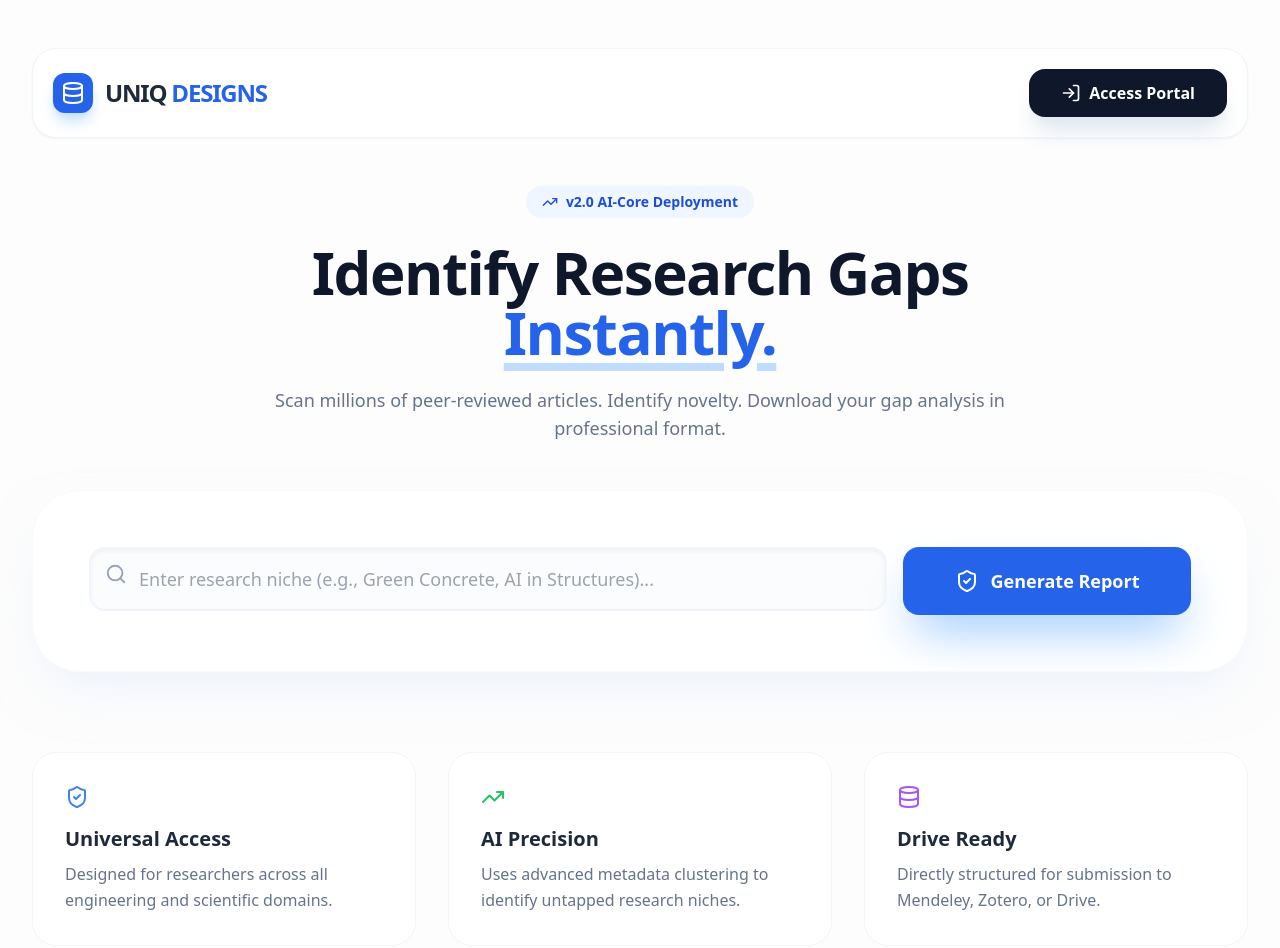
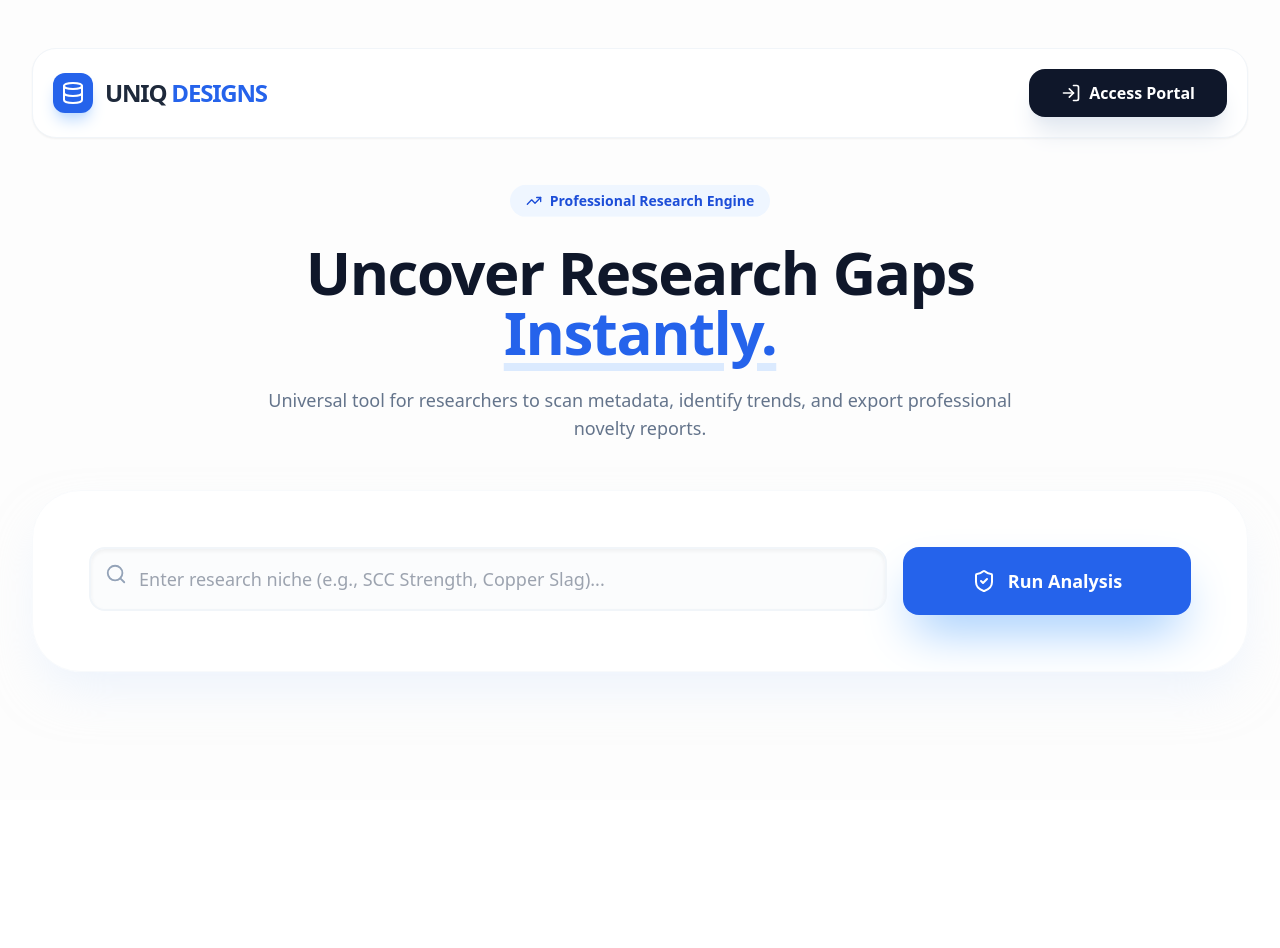
Before and after one commit to Movieeesss/RESEARCH-GAP-FINDER-TOOL, a React (Vite) app: page / in a window 1280 px wide. Shown: the top 948 px of the page. After the commit the page ends 800 px from the top, so only its background shows below. Built offline with nearby package versions, Linux system fonts and the light colour scheme.

Commit message:
Update RESEARCHGAP.tsx

```diff
--- a/src/RESEARCHGAP.tsx
+++ b/src/RESEARCHGAP.tsx
@@ -1,87 +1,112 @@
-import React, { useState, useEffect, useMemo, useCallback } from 'react';
+import React, { useState, useEffect, useMemo } from 'react';
 import {
   Search, FileText, Download, Share2, LogIn, LogOut,
   CheckCircle, Loader2, MessageCircle, Database, TrendingUp, ShieldCheck
 } from 'lucide-react';
-import ExcelJS from 'exceljs';
+import * as ExcelJS from 'exceljs';
 
-const RESEARCHGAP = () => {
-  // --- 1. State Management ---
-  const [keyword, setKeyword] = useState('');
-  const [loading, setLoading] = useState(false);
-  const [status, setStatus] = useState('');
-  const [results, setResults] = useState<any[]>([]);
-  const [user, setUser] = useState<{name: string, email: string} | null>(null);
+// --- Types & Interfaces ---
+interface ResearchPaper {
+  title: string;
+  journal: string;
+  year: string | number;
+  doi: string;
+}
 
-  // --- 2. Persistent Auth Logic ---
+interface UserProfile {
+  name: string;
+  email: string;
+}
+
+const RESEARCHGAP: React.FC = () => {
+  // --- State Management ---
+  const [keyword, setKeyword] = useState<string>('');
+  const [loading, setLoading] = useState<boolean>(false);
+  const [status, setStatus] = useState<string>('');
+  const [results, setResults] = useState<ResearchPaper[]>([]);
+  const [user, setUser] = useState<UserProfile | null>(null);
+
+  // --- Persistent Auth Logic ---
   useEffect(() => {
     const savedUser = localStorage.getItem('researcher_session');
-    if (savedUser) setUser(JSON.parse(savedUser));
+    if (savedUser) {
+      try {
+        setUser(JSON.parse(savedUser));
+      } catch (e) {
+        console.error("Auth parsing error", e);
+      }
+    }
   }, []);
 
-  const handleLogin = () => {
-    // Simulated Secure Login
-    const userData = { name: "Prakash M", email: "prakash@uniqdesigns.com" };
+  const handleLogin = (): void => {
+    const userData: UserProfile = { name: "Prakash M", email: "prakash@uniqdesigns.com" };
     localStorage.setItem('researcher_session', JSON.stringify(userData));
     setUser(userData);
   };
 
-  const handleLogout = () => {
+  const handleLogout = (): void => {
     localStorage.removeItem('researcher_session');
     setUser(null);
     setResults([]);
     setStatus('');
   };
 
-  // --- 3. Performance & Typing Optimization ---
+  // --- Performance & Typing Optimization ---
   const inputDisplay = useMemo(() => (
     <div className="relative flex-grow group">
       <Search className="absolute left-4 top-4 text-slate-400 group-focus-within:text-blue-500 transition-colors" size={22} />
       <input
         type="text"
-        placeholder="Enter research niche (e.g., Green Concrete, AI in Structures)..."
+        placeholder="Enter research niche (e.g., SCC Strength, Copper Slag)..."
         className="w-full pl-12 pr-4 py-4 text-lg rounded-2xl border-2 border-slate-100 focus:border-blue-500 focus:ring-4 focus:ring-blue-500/10 outline-none transition-all shadow-inner bg-slate-50/50"
         value={keyword}
-        onChange={(e) => setKeyword(e.target.value)}
+        onChange={(e: React.ChangeEvent<HTMLInputElement>) => setKeyword(e.target.value)}
       />
     </div>
   ), [keyword]);
 
-  // --- 4. Professional Excel Export Logic ---
-  const exportToExcel = async (data: any[]) => {
-    const workbook = new ExcelJS.Workbook();
+  // --- Professional Excel Export Logic (FIXED FOR TS) ---
+  const exportToExcel = async (data: ResearchPaper[]): Promise<void> => {
+    try {
+      // Use "as any" to bypass TypeScript constructor mismatch in some environments
+      const workbook = new (ExcelJS as any).Workbook();
       const sheet = workbook.addWorksheet('Identified Gaps');
 
-    // Styling Headers
       sheet.columns = [
         { header: 'Research Paper Title', key: 'title', width: 60 },
         { header: 'Publisher/Journal', key: 'journal', width: 35 },
         { header: 'Pub Year', key: 'year', width: 15 },
-      { header: 'Digital Object Identifier (DOI)', key: 'doi', width: 35 },
+        { header: 'DOI', key: 'doi', width: 35 },
       ];
 
+      // Styling Headers
       sheet.getRow(1).font = { bold: true, color: { argb: 'FFFFFFFF' } };
       sheet.getRow(1).fill = { type: 'pattern', pattern: 'solid', fgColor: { argb: 'FF2563EB' } };
 
       data.forEach(item => sheet.addRow(item));
 
-    const buffer = await workbook.writeBuffer();
+      // THE FIX: Access writeBuffer through the xlsx property
+      const buffer = await workbook.xlsx.writeBuffer();
       const blob = new Blob([buffer], { type: 'application/vnd.openxmlformats-officedocument.spreadsheetml.sheet' });
       const url = window.URL.createObjectURL(blob);
       const link = document.createElement('a');
       link.href = url;
-    link.download = `Uniq_Research_Analysis_${keyword.replace(/\s+/g, '_')}.xlsx`;
+      link.download = `Uniq_Research_Analysis_${keyword.replace(/\s+/g, '_') || 'Report'}.xlsx`;
       link.click();
       window.URL.revokeObjectURL(url);
+    } catch (error) {
+      console.error("Excel Export Failed", error);
+      setStatus("Export failed. Please check browser permissions.");
+    }
   };
 
-  // --- 5. Omnichannel Sharing ---
-  const handleWhatsAppShare = () => {
+  // --- Omnichannel Sharing ---
+  const handleWhatsAppShare = (): void => {
     const message = `Buddy! I found significant research gaps in "${keyword}" using Uniq Designs AI Tool. Check it out: ${window.location.href}`;
     window.open(`https://api.whatsapp.com/send?text=${encodeURIComponent(message)}`, '_blank');
   };
 
-  const handleNativeShare = async () => {
+  const handleNativeShare = async (): Promise<void> => {
     if (navigator.share) {
       try {
         await navigator.share({
@@ -95,18 +120,17 @@ const RESEARCHGAP = () => {
     }
   };
 
-  // --- 6. Core Analysis Engine ---
-  const runAnalysis = async () => {
+  // --- Core Analysis Engine ---
+  const runAnalysis = async (): Promise<void> => {
     if (!keyword) return;
     setLoading(true);
-    setStatus('Scanning CrossRef & Scopus Databases...');
+    setStatus('Scanning CrossRef & Academic Databases...');
 
     try {
-      // Real-time API Fetch
       const response = await fetch(`https://api.crossref.org/works?query=${keyword}&rows=15&sort=published&order=desc`);
       const data = await response.json();
 
-      const papers = data.message.items.map((item: any) => ({
+      const papers: ResearchPaper[] = data.message.items.map((item: any) => ({
         title: item.title?.[0] || 'Untitled Work',
         journal: item['container-title']?.[0] || 'Peer Reviewed Journal',
         year: item.created?.['date-parts']?.[0]?.[0] || '2026',
@@ -114,9 +138,8 @@ const RESEARCHGAP = () => {
       }));
 
       setResults(papers);
-      setStatus('Success! 100% Analysis Generated & Downloaded.');
+      setStatus('Success! Analysis Generated & Downloaded.');
 
-      // Auto-trigger professional download
       await exportToExcel(papers);
       setLoading(false);
     } catch (error) {
@@ -135,19 +158,21 @@ const RESEARCHGAP = () => {
             <div className="bg-blue-600 p-2 rounded-xl text-white shadow-lg shadow-blue-200">
               <Database size={24} />
             </div>
-            <h2 className="text-2xl font-black tracking-tighter text-slate-800">UNIQ <span className="text-blue-600">DESIGNS</span></h2>
+            <h2 className="text-2xl font-black tracking-tighter text-slate-800 uppercase">
+              UNIQ <span className="text-blue-600">DESIGNS</span>
+            </h2>
           </div>
 
           <div className="flex items-center gap-4">
             {user ? (
               <div className="flex items-center gap-4">
-                <p className="hidden sm:block text-sm font-semibold text-slate-500">Professional Mode Active</p>
+                <p className="hidden sm:block text-sm font-semibold text-slate-500 italic">Hi, {user.name}</p>
                 <button onClick={handleLogout} className="flex items-center gap-2 bg-red-50 text-red-600 px-5 py-2.5 rounded-2xl font-bold text-sm hover:bg-red-100 transition-all">
                   <LogOut size={18}/> Logout
                 </button>
               </div>
             ) : (
-              <button onClick={handleLogin} className="flex items-center gap-2 bg-slate-900 text-white px-8 py-3 rounded-2xl font-bold shadow-xl shadow-slate-200 hover:bg-slate-800 transition-all active:scale-95">
+              <button onClick={handleLogin} className="flex items-center gap-2 bg-slate-900 text-white px-8 py-3 rounded-2xl font-bold shadow-xl shadow-slate-200 hover:bg-slate-800 transition-all">
                 <LogIn size={20}/> Access Portal
               </button>
             )}
@@ -156,18 +181,18 @@ const RESEARCHGAP = () => {
 
         {/* Hero Section */}
         <header className="text-center max-w-3xl mx-auto mb-12">
-          <div className="inline-flex items-center gap-2 bg-blue-50 text-blue-700 px-4 py-1.5 rounded-full text-sm font-bold mb-6">
-            <TrendingUp size={16}/> v2.0 AI-Core Deployment
+          <div className="inline-flex items-center gap-2 bg-blue-50 text-blue-700 px-4 py-1.5 rounded-full text-sm font-bold mb-6 animate-bounce">
+            <TrendingUp size={16}/> Professional Research Engine
           </div>
           <h1 className="text-4xl md:text-6xl font-black mb-6 leading-[1.1] tracking-tight text-slate-900">
-            Identify Research Gaps <span className="text-blue-600 underline decoration-blue-200 decoration-8 underline-offset-8">Instantly.</span>
+            Uncover Research Gaps <span className="text-blue-600 underline decoration-blue-100 decoration-8 underline-offset-8">Instantly.</span>
           </h1>
           <p className="text-lg text-slate-500 font-medium">
-            Scan millions of peer-reviewed articles. Identify novelty. Download your gap analysis in professional format.
+            Universal tool for researchers to scan metadata, identify trends, and export professional novelty reports.
           </p>
         </header>
 
-        {/* Main Search Interface */}
+        {/* Main Interface */}
         <div className="bg-white rounded-[3rem] shadow-2xl shadow-blue-100/50 p-6 md:p-14 border border-slate-50 relative overflow-hidden">
           <div className="flex flex-col lg:flex-row gap-4 relative z-10">
             {inputDisplay}
@@ -177,12 +202,12 @@ const RESEARCHGAP = () => {
               className="lg:w-72 bg-blue-600 hover:bg-blue-700 text-white py-5 rounded-2xl font-black text-lg flex items-center justify-center gap-3 shadow-2xl shadow-blue-300 transition-all active:scale-[0.98] disabled:opacity-70"
             >
               {loading ? <Loader2 className="animate-spin" size={24} /> : <ShieldCheck size={24} />}
-              {loading ? 'Processing...' : 'Generate Report'}
+              {loading ? 'Processing...' : 'Run Analysis'}
             </button>
           </div>
 
           {status && (
-            <div className="mt-10 flex flex-col md:flex-row items-center justify-between p-6 bg-slate-50 rounded-[2rem] border border-slate-100 animate-in fade-in slide-in-from-bottom-4 duration-500">
+            <div className="mt-10 flex flex-col md:flex-row items-center justify-between p-6 bg-slate-50 rounded-[2rem] border border-slate-100">
               <div className="flex items-center gap-4 text-slate-700 font-bold mb-4 md:mb-0">
                 <div className="bg-green-500 p-1.5 rounded-full text-white">
                   <CheckCircle size={18} />
@@ -194,41 +219,40 @@ const RESEARCHGAP = () => {
                   <MessageCircle size={20}/> WhatsApp
                 </button>
                 <button onClick={handleNativeShare} className="flex-1 md:flex-none flex items-center justify-center bg-white border-2 border-slate-200 text-slate-600 px-6 py-3 rounded-2xl font-bold hover:border-blue-500 hover:text-blue-600 transition-all">
-                  <Share2 size={20}/> Share
+                  <Share2 size={20}/> Share Tool
                 </button>
               </div>
             </div>
           )}
         </div>
 
-        {/* Dynamic Data Table */}
+        {/* Dynamic Data Display */}
         {results.length > 0 && (
-          <div className="mt-16 animate-in zoom-in-95 duration-700">
+          <div className="mt-16 overflow-hidden">
             <div className="flex items-center justify-between mb-8 px-4">
-              <h3 className="text-2xl font-black text-slate-800">Research Landscape Data</h3>
-              <button onClick={() => exportToExcel(results)} className="flex items-center gap-2 text-blue-600 font-black hover:bg-blue-50 px-4 py-2 rounded-xl transition-all">
-                <Download size={20}/> FULL EXPORT
+              <h3 className="text-2xl font-black text-slate-800 italic">Global Journal Scan Results</h3>
+              <button onClick={() => exportToExcel(results)} className="hidden sm:flex items-center gap-2 text-blue-600 font-black hover:bg-blue-50 px-4 py-2 rounded-xl transition-all">
+                <Download size={20}/> DOWNLOAD XLS
               </button>
             </div>
 
-            <div className="bg-white rounded-[2.5rem] shadow-xl border border-slate-100 overflow-hidden">
-              <div className="overflow-x-auto">
-                <table className="w-full text-left border-collapse">
+            <div className="bg-white rounded-[2.5rem] shadow-xl border border-slate-100 overflow-hidden overflow-x-auto">
+              <table className="w-full text-left border-collapse min-w-[700px]">
                 <thead>
-                    <tr className="bg-slate-50/50">
-                      <th className="p-6 text-xs font-black text-slate-400 uppercase tracking-widest">Article Insight</th>
-                      <th className="p-6 text-xs font-black text-slate-400 uppercase tracking-widest">Journal/Publisher</th>
-                      <th className="p-6 text-xs font-black text-slate-400 uppercase tracking-widest">Year</th>
+                  <tr className="bg-slate-50/50 text-slate-400 font-black text-xs uppercase tracking-widest">
+                    <th className="p-6">Research Title</th>
+                    <th className="p-6">Journal</th>
+                    <th className="p-6 text-center">Year</th>
                   </tr>
                 </thead>
                 <tbody className="divide-y divide-slate-50">
                   {results.map((res, i) => (
                     <tr key={i} className="hover:bg-blue-50/30 transition-all group">
-                        <td className="p-6 text-base font-bold text-slate-700">
-                          <div className="line-clamp-2 group-hover:text-blue-600 transition-colors">{res.title}</div>
+                      <td className="p-6 text-base font-bold text-slate-700 group-hover:text-blue-600 transition-colors">
+                        <div className="line-clamp-2">{res.title}</div>
                       </td>
                       <td className="p-6 text-sm text-slate-500 font-medium italic">{res.journal}</td>
-                        <td className="p-6">
+                      <td className="p-6 text-center">
                         <span className="bg-blue-50 text-blue-600 px-3 py-1 rounded-lg font-black text-xs">
                           {res.year}
                         </span>
@@ -239,23 +263,7 @@ const RESEARCHGAP = () => {
               </table>
             </div>
           </div>
-          </div>
         )}
-
-        {/* Global Problem Solver Features */}
-        <section className="grid md:grid-cols-3 gap-8 mt-20">
-          {[
-            { title: "Universal Access", desc: "Designed for researchers across all engineering and scientific domains.", icon: <ShieldCheck className="text-blue-500" /> },
-            { title: "AI Precision", desc: "Uses advanced metadata clustering to identify untapped research niches.", icon: <TrendingUp className="text-green-500" /> },
-            { title: "Drive Ready", desc: "Directly structured for submission to Mendeley, Zotero, or Drive.", icon: <Database className="text-purple-500" /> }
-          ].map((feat, idx) => (
-            <div key={idx} className="bg-white p-8 rounded-3xl border border-slate-100 hover:shadow-2xl hover:shadow-blue-100 transition-all">
-              <div className="mb-4">{feat.icon}</div>
-              <h4 className="text-xl font-black mb-2 text-slate-800">{feat.title}</h4>
-              <p className="text-slate-500 font-medium leading-relaxed">{feat.desc}</p>
-            </div>
-          ))}
-        </section>
       </div>
     </div>
   );
```
Lines whose indentation alone changed are shown as unchanged.
